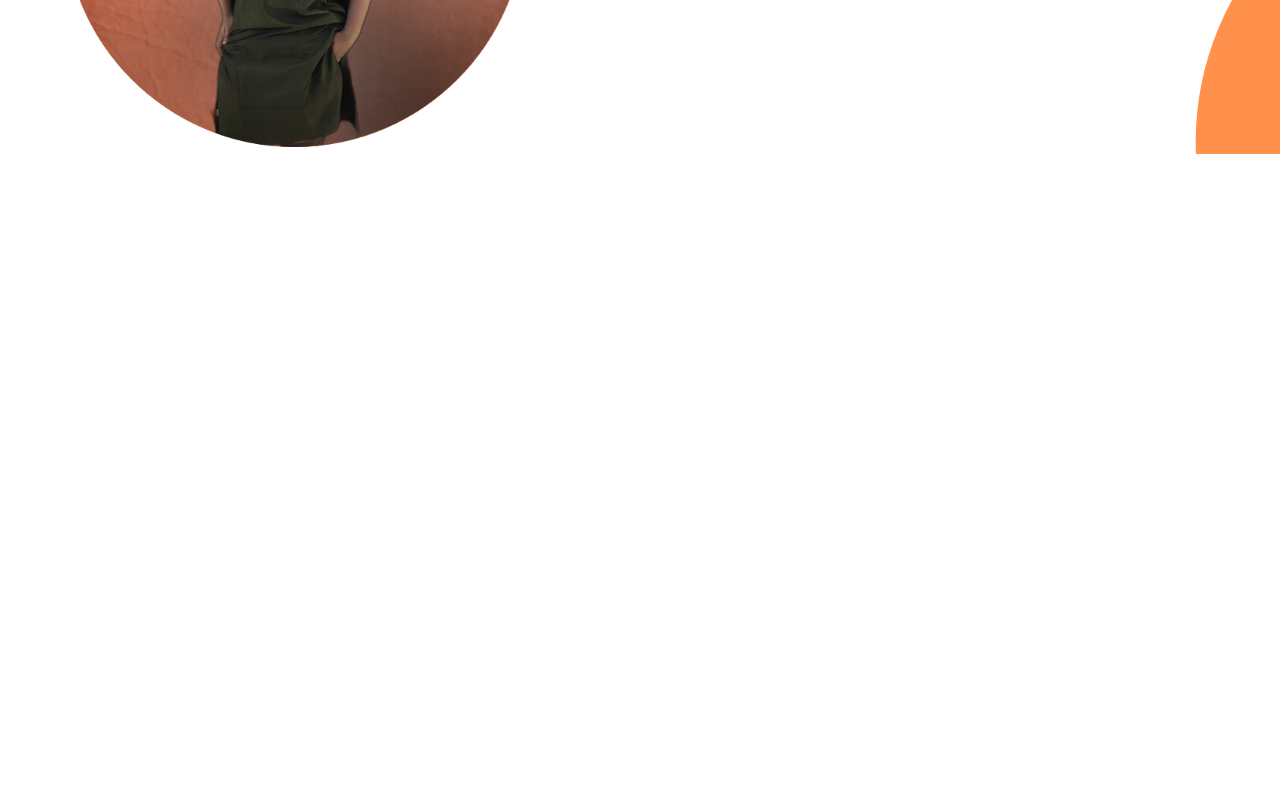
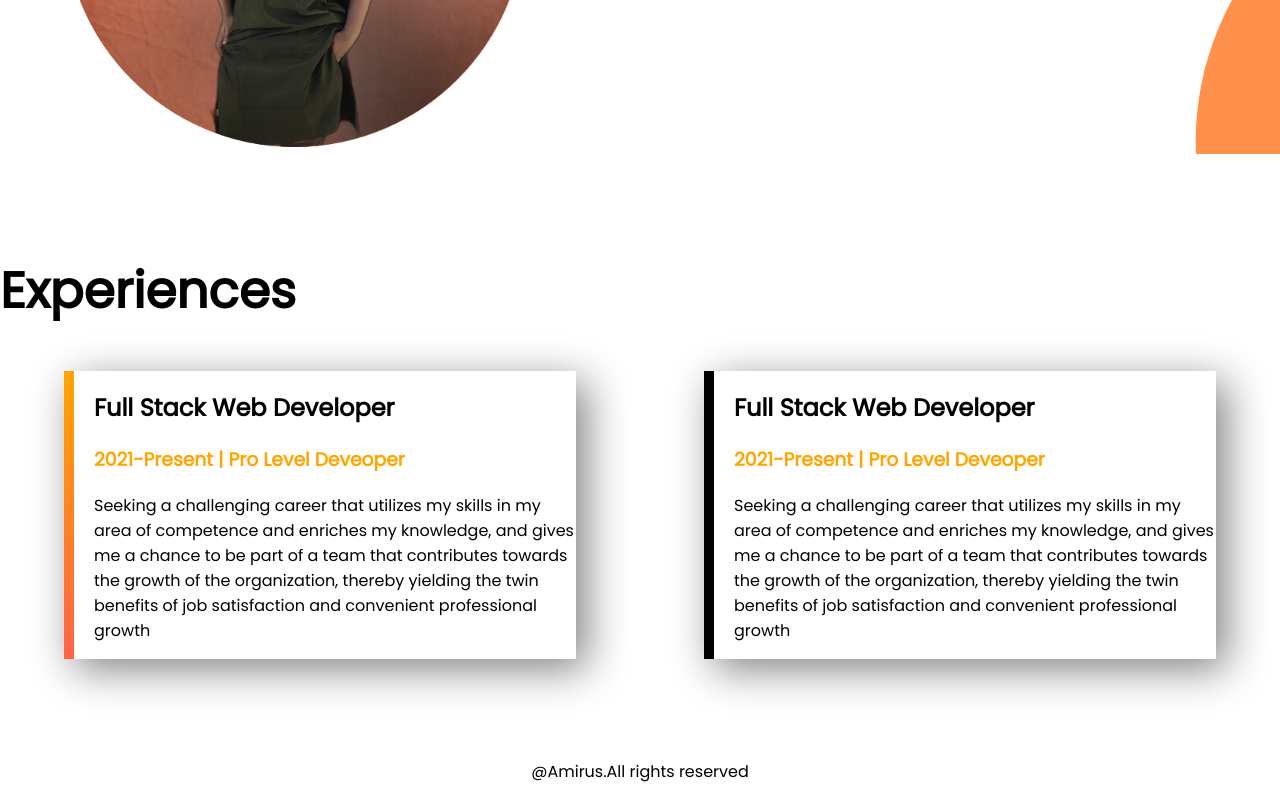
Before and after one commit to Shakil2424/my-portfolio, a plain HTML site: page index.html in a window 1280 px wide. Shown: the part 902-1702 px from the top of the page. Before the commit the page ends 1156 px from the top, so only its background shows below. Drawn offline with Linux system fonts and the light colour scheme.

Commit message:
all uploaded

```diff
--- a/index.html
+++ b/index.html
@@ -15,7 +15,7 @@
 </head>
 
 <body>
-    <section class="top-banner">
+    <section class="top-banner flexible-container">
         <div class="half-width">
             <h1>Welcome To</h1>
             <h1> <span class="orange-color">Shakil Ahmed </span> World</h1>
@@ -36,7 +36,7 @@
     </section>
 
 
-    <section class="section2">
+    <section class="section2 flexible-container">
 
         <div class="half-width">
             <img src="images/picture2.png" alt="Picture">
@@ -53,10 +53,50 @@
                     yielding the twin benefits of job satisfaction and convenient professional growth.</p>
                 <a class="link-button" target=”_blank” href="https://github.com/Shakil2424">Download Resume</a>
         </div>
+    </section>
+    <section>
+
+        <h1>Experiences</h1>
+
+        <div class="flexible-container">
+
+
+            <div id="left" class="experience-area">
+                <h2>Full Stack Web Developer</h2>
+                <h3 class="orange-color">2021-Present | Pro Level Deveoper</h3>
+
+                <p>Seeking a challenging career that utilizes my skills in my area
+                    of competence and enriches my knowledge, and gives me a chance to be part
+                    of a team that contributes towards the growth of the organization, thereby
+                    yielding the twin benefits of job satisfaction and convenient professional growth</p>
+            </div>
+
+
+            <div id="right" class="experience-area">
+                <h2>Full Stack Web Developer</h2>
+                <h3 class="orange-color">2021-Present | Pro Level Deveoper</h3>
+
+                <p>Seeking a challenging career that utilizes my skills in my area
+                    of competence and enriches my knowledge, and gives me a chance to be part
+                    of a team that contributes towards the growth of the organization, thereby
+                    yielding the twin benefits of job satisfaction and convenient professional growth</p>
+            </div>
+
+
+
+
+
+        </div>
+
 
 
 
     </section>
+
+    <footer>
+        <p>@Amirus.All rights reserved</p>
+
+    </footer>
 
 
 
--- a/style.css
+++ b/style.css
@@ -13,7 +13,7 @@ h1{
 
 }
 
-section{
+.flexible-container{
 
     display:flex;
     margin-bottom: 100px;
@@ -51,4 +51,26 @@ background-repeat: no-repeat;
     background-image: url(images/2nd-banner.png);
    background-position: right;
 
+
 }
+
+.experience-area{
+
+    box-shadow: 10px 10px 40px gray;
+    width:40%;
+    margin-left: 5%;
+    margin-right: 5%;
+    padding-left: 20px;
+    border-left:10px solid;
+}
+
+#left{
+ border-radius: 10px solid;
+ border-image: linear-gradient(orange,tomato);
+ border-image-slice:1 ;
+
+}
+
+footer p{
+    text-align: center;
+}
```
